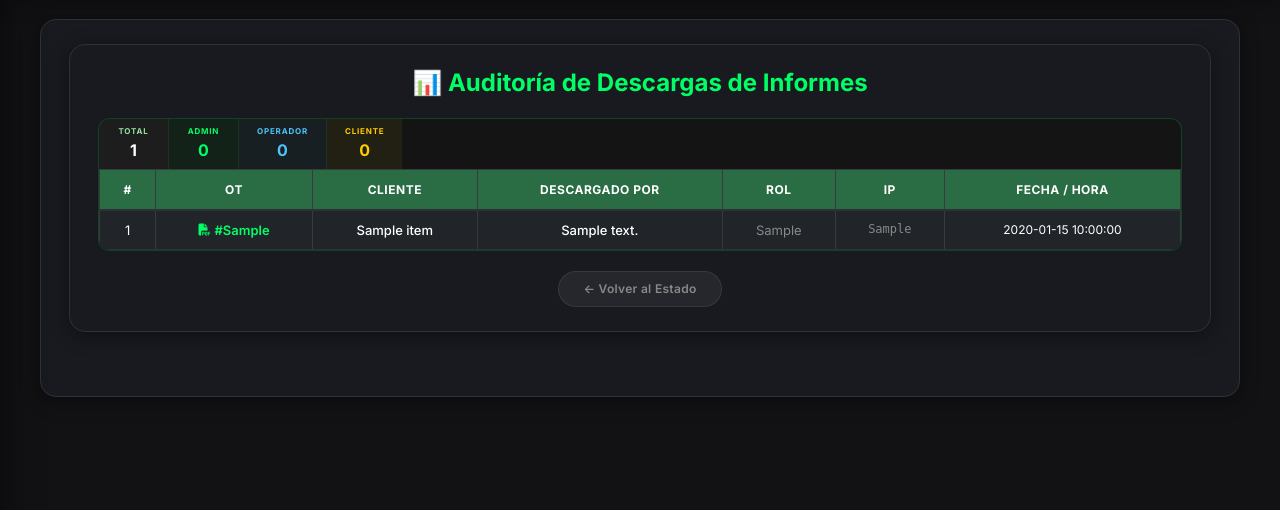
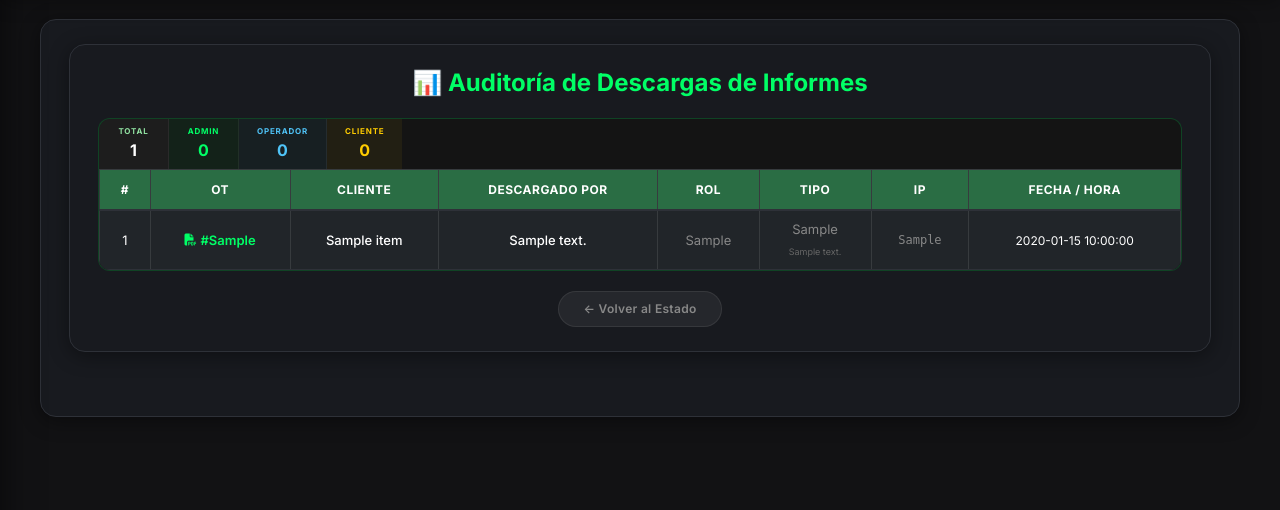
Before and after one commit to kevinttbr2-cyber/EA-Dixon, a Flask app: page /auditoria_descargas in a window 1280 px wide. Shown: the part 57-567 px from the top of the page. Run offline with Flask 3, Linux system fonts and the light colour scheme; the visitor is signed in with stand-in values (Sample User, id 1); a database or web service that is not in the repository returns one stand-in record (values such as "Sample title"); data that the repository does not hold is empty; some libraries are stand-ins or nearby versions.

Commit message:
Refactor auditoria_descargas.html for layout improvements
Updated the auditoria_descargas.html template to enhance layout and data display, including adjustments to the table structure and user role representation.

```diff
--- a/Frontend/templates/auditoria_descargas.html
+++ b/Frontend/templates/auditoria_descargas.html
@@ -110,7 +110,7 @@
          TABLA DE DATOS
          ============================ -->
     <div style="overflow-x: auto; border-radius: 0 0 12px 12px; border: 1px solid rgba(0, 255, 102, 0.20); border-top: none; background: #141414;">
-        <table class="table table-dark table-hover table-bordered mb-0" style="font-size: 13px; min-width: 750px; width: 100%; margin-bottom: 0;">
+        <table class="table table-dark table-hover table-bordered mb-0" style="font-size: 13px; min-width: 900px; width: 100%; margin-bottom: 0;">
             <thead style="background: #2a6d44 !important; color: #ffffff !important;">
                 <tr>
                     <th style="padding: 10px 12px; color: #ffffff !important; text-align: center; font-weight: 700; background: #2a6d44 !important;">#</th>
@@ -118,6 +118,7 @@
                     <th style="padding: 10px 12px; color: #ffffff !important; text-align: center; font-weight: 700; background: #2a6d44 !important;">Cliente</th>
                     <th style="padding: 10px 12px; color: #ffffff !important; text-align: center; font-weight: 700; background: #2a6d44 !important;">Descargado por</th>
                     <th style="padding: 10px 12px; color: #ffffff !important; text-align: center; font-weight: 700; background: #2a6d44 !important;">Rol</th>
+                    <th style="padding: 10px 12px; color: #ffffff !important; text-align: center; font-weight: 700; background: #2a6d44 !important;">Tipo</th>
                     <th style="padding: 10px 12px; color: #ffffff !important; text-align: center; font-weight: 700; background: #2a6d44 !important;">IP</th>
                     <th style="padding: 10px 12px; color: #ffffff !important; text-align: center; font-weight: 700; background: #2a6d44 !important;">Fecha / Hora</th>
                 </tr>
@@ -127,11 +128,15 @@
                 <tr>
                     <td style="padding: 8px 10px; color: #ffffff; text-align: center;">{{ loop.index }}</td>
                     <td style="padding: 8px 10px; color: #ffffff; text-align: center;">
-                        <a href="/orden_trabajo_publico/{{ item.id_registro }}/{{ item.firma }}"
-                           target="_blank"
-                           style="color: #00ff66; text-decoration: none; font-weight: 600; display: inline-flex; align-items: center; gap: 4px;">
-                            <i class="fa-solid fa-file-pdf" style="font-size: 12px;"></i> #{{ item.id_registro }}
-                        </a>
+                        {% if item.id_registro %}
+                            <a href="/orden_trabajo_publico/{{ item.id_registro }}/{{ item.firma }}"
+                               target="_blank"
+                               style="color: #00ff66; text-decoration: none; font-weight: 600; display: inline-flex; align-items: center; gap: 4px;">
+                                <i class="fa-solid fa-file-pdf" style="font-size: 12px;"></i> #{{ item.id_registro }}
+                            </a>
+                        {% else %}
+                            <span style="color: #666;">-</span>
+                        {% endif %}
                     </td>
                     <td style="padding: 8px 10px; color: #ffffff; text-align: center; font-weight: 500;">
                         {{ item.nombre_cliente or 'N/A' }}
@@ -154,6 +159,18 @@
                             <span style="color: #888;">{{ item.tipo_usuario or 'Desconocido' }}</span>
                         {% endif %}
                     </td>
+                    <td style="padding: 8px 10px; color: #ffffff; text-align: center;">
+                        {% if item.tipo_documento == 'flota_pdf' %}
+                            <span style="color: #ffcc00; font-weight: 600;">🚛 Flota</span>
+                        {% elif item.tipo_documento == 'pdf' or not item.tipo_documento %}
+                            <span style="color: #00ff66; font-weight: 600;">📄 OT</span>
+                        {% else %}
+                            <span style="color: #888;">{{ item.tipo_documento or '📄 OT' }}</span>
+                        {% endif %}
+                        {% if item.descripcion %}
+                            <br><span style="color: #666; font-size: 9px;">{{ item.descripcion }}</span>
+                        {% endif %}
+                    </td>
                     <td style="padding: 8px 10px; color: #888; text-align: center; font-size: 12px; font-family: monospace;">
                         {{ item.ip or '-' }}
                     </td>
@@ -169,7 +186,7 @@
                 </tr>
                 {% else %}
                 <tr>
-                    <td colspan="7" style="text-align: center; color: #666; padding: 40px 0;">
+                    <td colspan="8" style="text-align: center; color: #666; padding: 40px 0;">
                         <i class="fa-solid fa-file-pdf" style="font-size: 48px; color: #00ff66; opacity: 0.2; display: block; margin-bottom: 10px;"></i>
                         <p style="font-size: 16px;">No hay descargas registradas</p>
                         <p style="color: #888; font-size: 13px;">Los informes se registrarán automáticamente cuando se descarguen</p>
```
